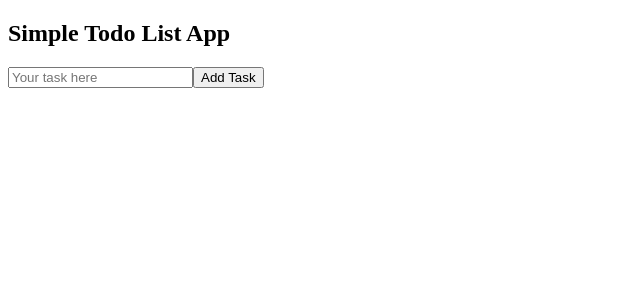
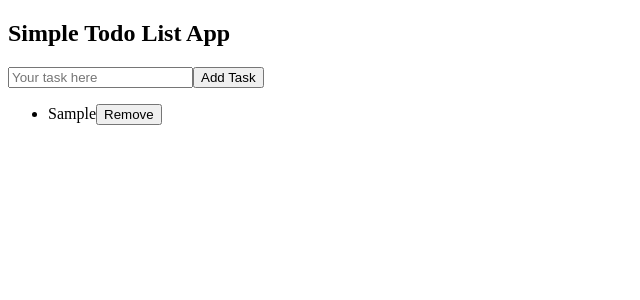
Before and after one commit to Kingdageek/TodoNext, a Next.js app: page / in a window 1280 px wide. Both pictures are taken after typing "Sample" into the empty fields and a click on the input "Add Task". Shown: the top 300 px of the page, without its empty margins (0-640 px from the left). Built offline with nearby package versions, Linux system fonts and the light colour scheme.

Commit message:
Fixed the 'setState cannot update during an existing state transition' error by using a lambda function with the button onClick

```diff
--- a/pages/TodoTasks.js
+++ b/pages/TodoTasks.js
@@ -7,7 +7,7 @@ class TodoTasks extends React.Component
             (todo, position) => (
                 <li key={ todo+'_'+position }>
                     { todo }
-                    <button onClick={this.props.removeTodo(position)}>Remove</button>
+                    <button onClick={ () => this.props.removeTodo(position)}>Remove</button>
                 </li>
             )
         )
```
